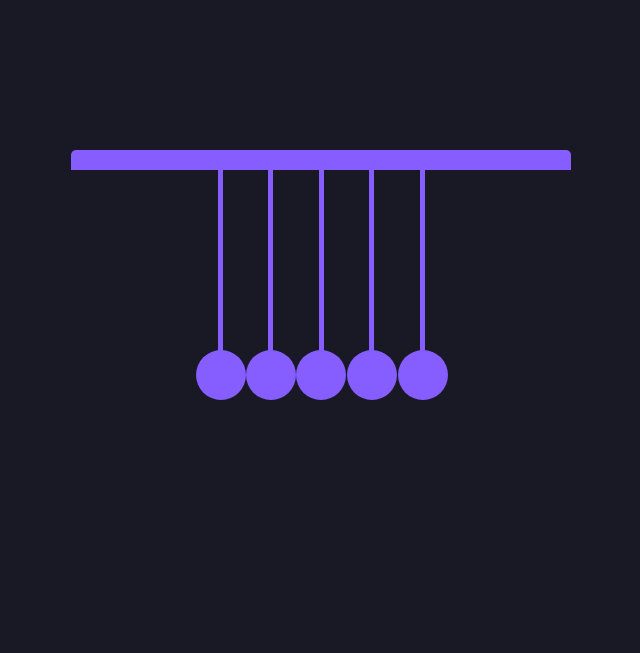
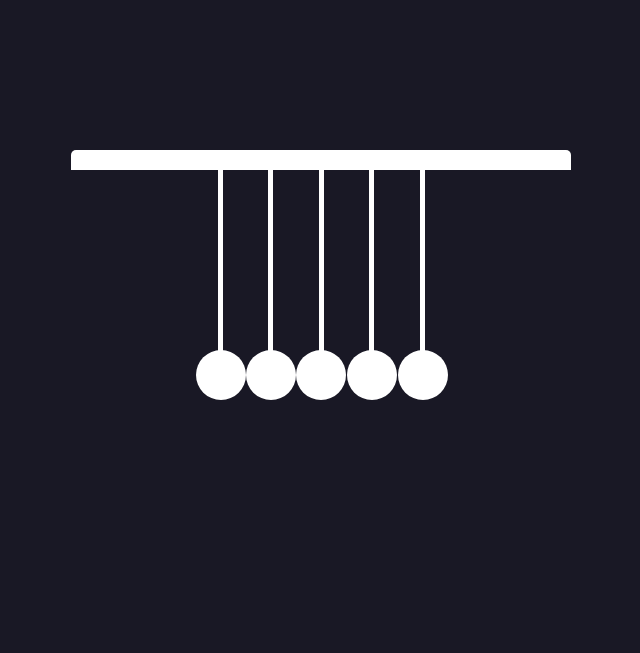
Before and after one commit to plainpaper/cradle, a plain HTML site: page index.html in a window 1280 px wide. Shown: the whole page, without its empty margins (319-959 px from the left). Drawn offline with Linux system fonts and the light colour scheme.

Commit message:
added new changes

```diff
--- a/style.css
+++ b/style.css
@@ -19,7 +19,7 @@ body{
     width: 50rem;
     height: 50rem;
     background-color: transparent;
-    border-top: 2rem solid #865dff;
+    border-top: 2rem solid white;
     border-radius: 0.5rem;
     display: flex;
     justify-content: center;
@@ -29,7 +29,7 @@ body{
 div{
     width: 0.5rem;
     height: 20rem;
-    background-color: #865dff;
+    background-color: white;
     position: relative;
 }
 
@@ -40,7 +40,7 @@ div{
     left: -2.25rem;
     width: 5rem;
     aspect-ratio: 1;
-    background-color: #865dff;
+    background-color: white;
     border-radius: 50%;
 }
 
```
